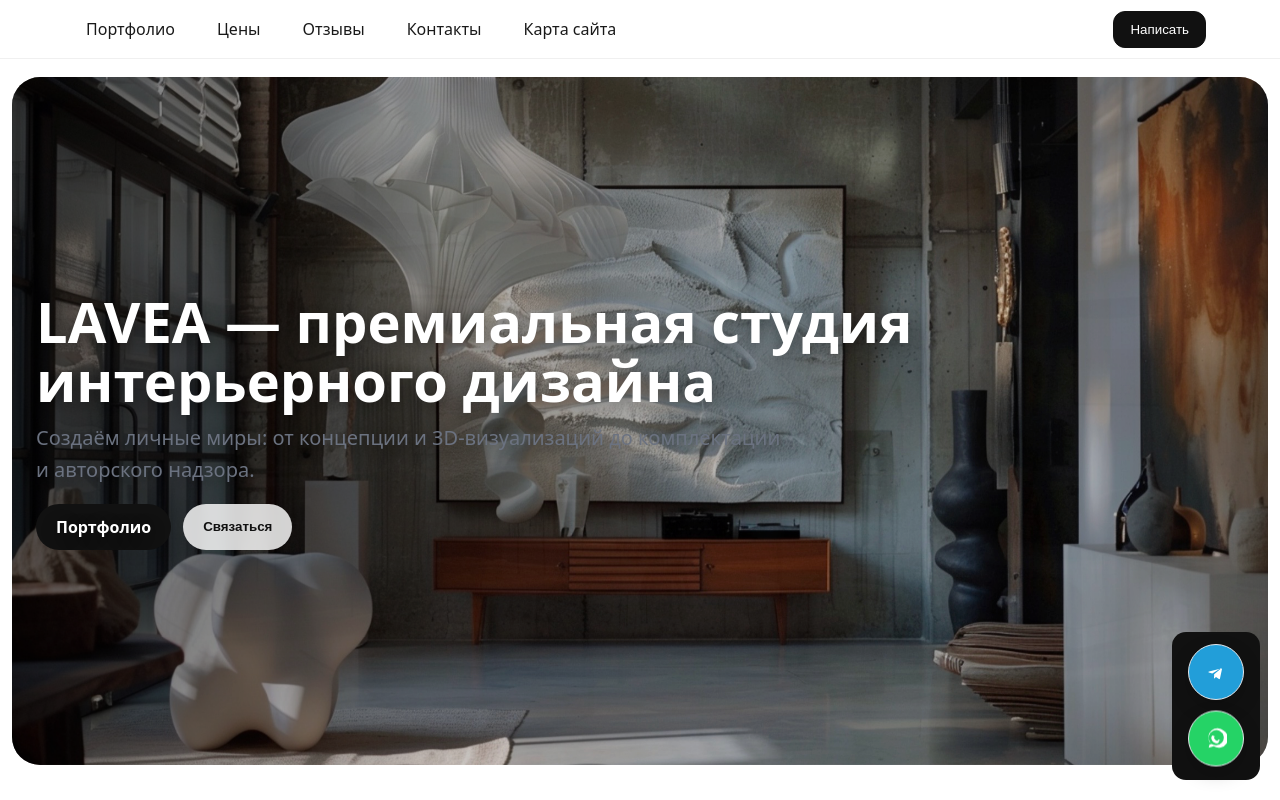
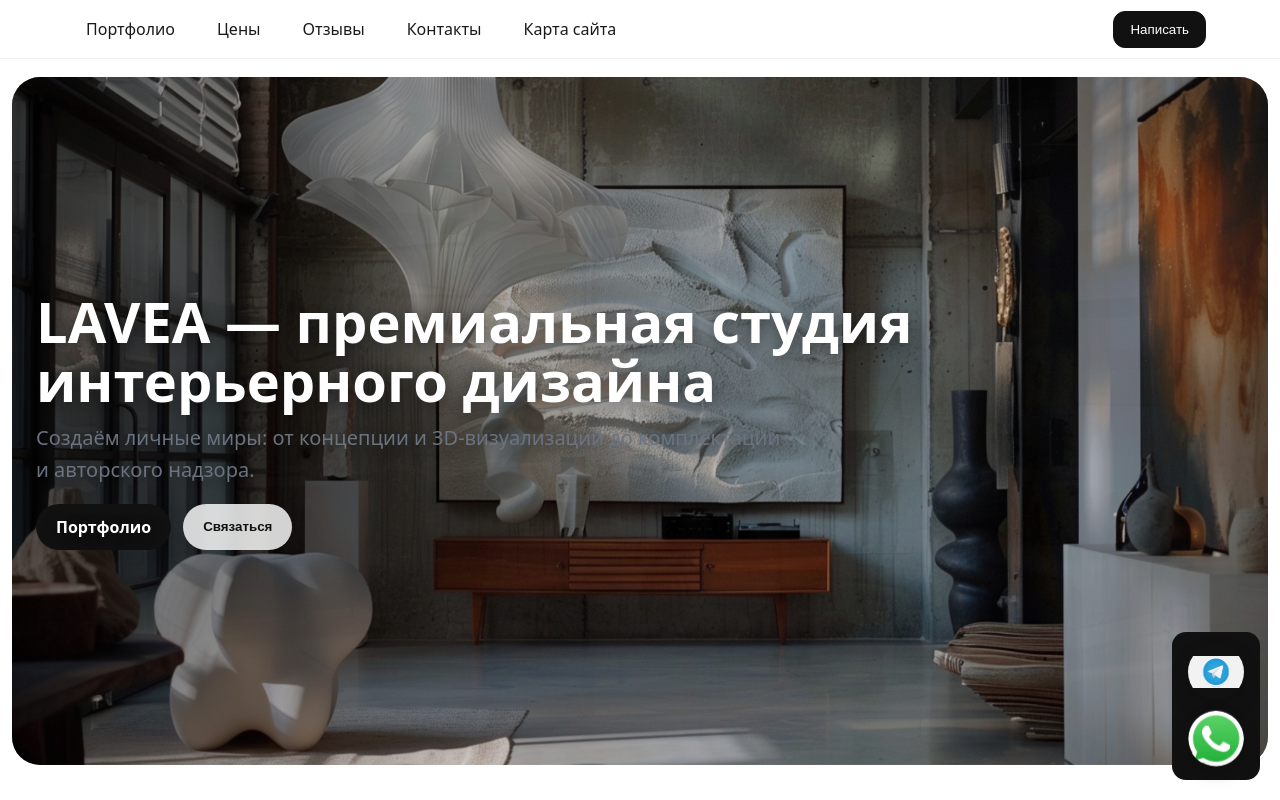
Before and after one commit to ankakisis-cloud/lavea-site, a Next.js app: page / in a window 1280 px wide. Shown: the top 800 px of the page. Built offline with nearby package versions, Linux system fonts and the light colour scheme.

Commit message:
Update FloatingContacts.js

```diff
--- a/components/FloatingContacts.js
+++ b/components/FloatingContacts.js
@@ -4,36 +4,18 @@ export default function FloatingContacts() {
   const TG = "https://t.me/laveastudio";
   const WA = "https://wa.me/message/WOMRGEYTDAOAC1";
 
+  // используем твои файлы из /public
+  const TG_ICON = "/телеграм%20иконка.PNG";
+  const WA_ICON = "/вотсап%20иконка.PNG";
+
   return (
     <div className="fab" aria-label="Быстрые контакты">
-      <a
-        href={TG}
-        target="_blank"
-        rel="noopener noreferrer"
-        className="btn tg"
-        aria-label="Открыть Telegram"
-      >
-        <svg viewBox="0 0 24 24" width="22" height="22" aria-hidden="true">
-          <path
-            d="M9.96 15.47 9.8 19.1c.32 0 .47-.14.64-.31l1.54-1.47 3.19 2.33c.58.32 1 .15 1.16-.53l2.11-9.9c.21-.94-.34-1.31-.95-1.08L4.4 11.37c-.92.36-.91.88-.16 1.11l3.75 1.17 8.7-5.49c.41-.25.79-.11.48.16l-7.21 6.15z"
-            fill="currentColor"
-          />
-        </svg>
+      <a href={TG} target="_blank" rel="noopener noreferrer" className="btn" aria-label="Telegram">
+        <img src={TG_ICON} alt="Telegram" className="icon" />
       </a>
 
-      <a
-        href={WA}
-        target="_blank"
-        rel="noopener noreferrer"
-        className="btn wa"
-        aria-label="Открыть WhatsApp"
-      >
-        <svg viewBox="0 0 24 24" width="22" height="22" aria-hidden="true">
-          <path
-            d="M20.5 3.5a10 10 0 0 0-15 13.05L4 22l5.6-1.47A10 10 0 1 0 20.5 3.5Zm-8.46 15.8a8.2 8.2 0 0 1-4.18-1.15l-.3-.18-2.49.66.67-2.43-.2-.32a8.25 8.25 0 1 1 6.5 3.42Zm4.76-5.19c-.26-.13-1.5-.74-1.73-.82s-.4-.13-.58.13-.66.81-.81.98-.3.2-.56.07a6.7 6.7 0 0 1-1.97-1.22 7.4 7.4 0 0 1-1.37-1.69c-.14-.25 0-.39.11-.52l.32-.37c.1-.13.14-.22.21-.37s0-.27 0-.39 0-.39-.58-.6-1.07-.45-1.3-.49-.48-.07-.73.29-.96 1.01-.96 2.46 1 2.85 1.18 3.05a8.4 8.4 0 0 0 3.05 2.27 10.48 10.48 0 0 0 1.04.38c.43.14.83.13 1.14.08.35-.05 1.5-.61 1.71-1.19s.21-1.09.15-1.19-.24-.17-.5-.3Z"
-            fill="currentColor"
-          />
-        </svg>
+      <a href={WA} target="_blank" rel="noopener noreferrer" className="btn" aria-label="WhatsApp">
+        <img src={WA_ICON} alt="WhatsApp" className="icon" />
       </a>
 
       <style jsx>{`
@@ -46,7 +28,6 @@ export default function FloatingContacts() {
           gap: 12px;
           z-index: 1000;
         }
-
         .btn {
           width: 56px;
           height: 56px;
@@ -54,41 +35,31 @@ export default function FloatingContacts() {
           display: inline-flex;
           align-items: center;
           justify-content: center;
-          box-shadow: 0 8px 20px rgba(0, 0, 0, 0.2);
-          color: #fff;
-          text-decoration: none;
+          background: transparent;       /* без чёрной подложки */
+          border: 0;
+          padding: 0;
+          box-shadow: 0 8px 18px rgba(0,0,0,.18); /* лёгкая тень */
           animation: float 3s ease-in-out infinite;
-          transition: transform 0.25s ease;
+          transition: transform .2s ease;
         }
+        .btn:nth-child(2){ animation-delay: .6s; }
+        .btn:hover { transform: translateY(-2px) scale(1.04); }
 
-        .btn:hover {
-          transform: scale(1.08);
-        }
-
-        .btn.tg {
-          background: #229ed9;
-        }
-
-        .btn.wa {
-          background: #25d366;
-          animation-delay: 0.6s;
+        .icon {
+          width: 100%;
+          height: 100%;
+          object-fit: contain;  /* ровно как в исходнике */
+          border-radius: 50%;
+          display: block;
         }
 
         @keyframes float {
-          0%,
-          100% {
-            transform: translateY(0);
-          }
-          50% {
-            transform: translateY(-6px);
-          }
+          0%,100% { transform: translateY(0); }
+          50% { transform: translateY(-5px); }
         }
 
-        @media (max-width: 480px) {
-          .btn {
-            width: 52px;
-            height: 52px;
-          }
+        @media (max-width: 480px){
+          .btn { width: 52px; height: 52px; }
         }
       `}</style>
     </div>
```
